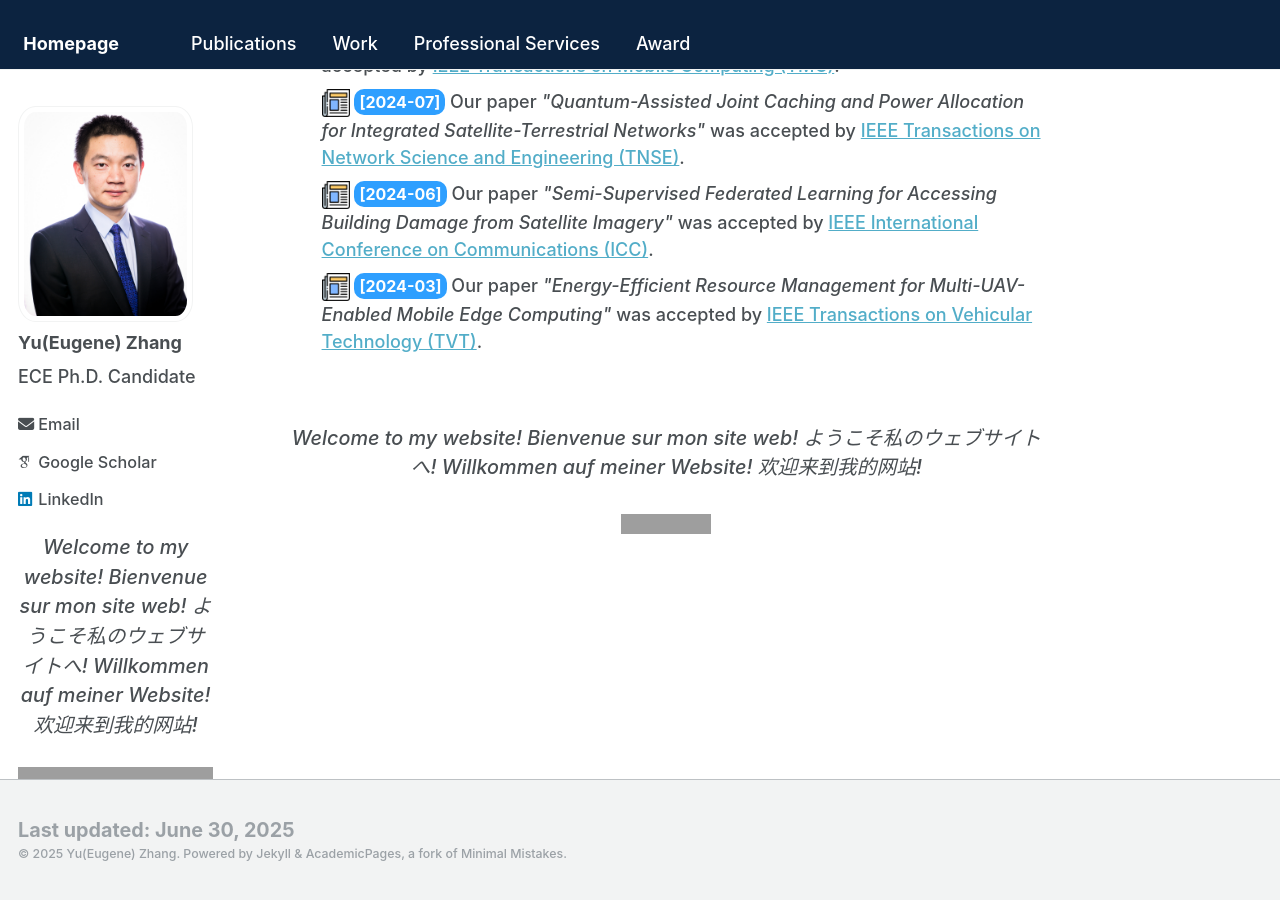
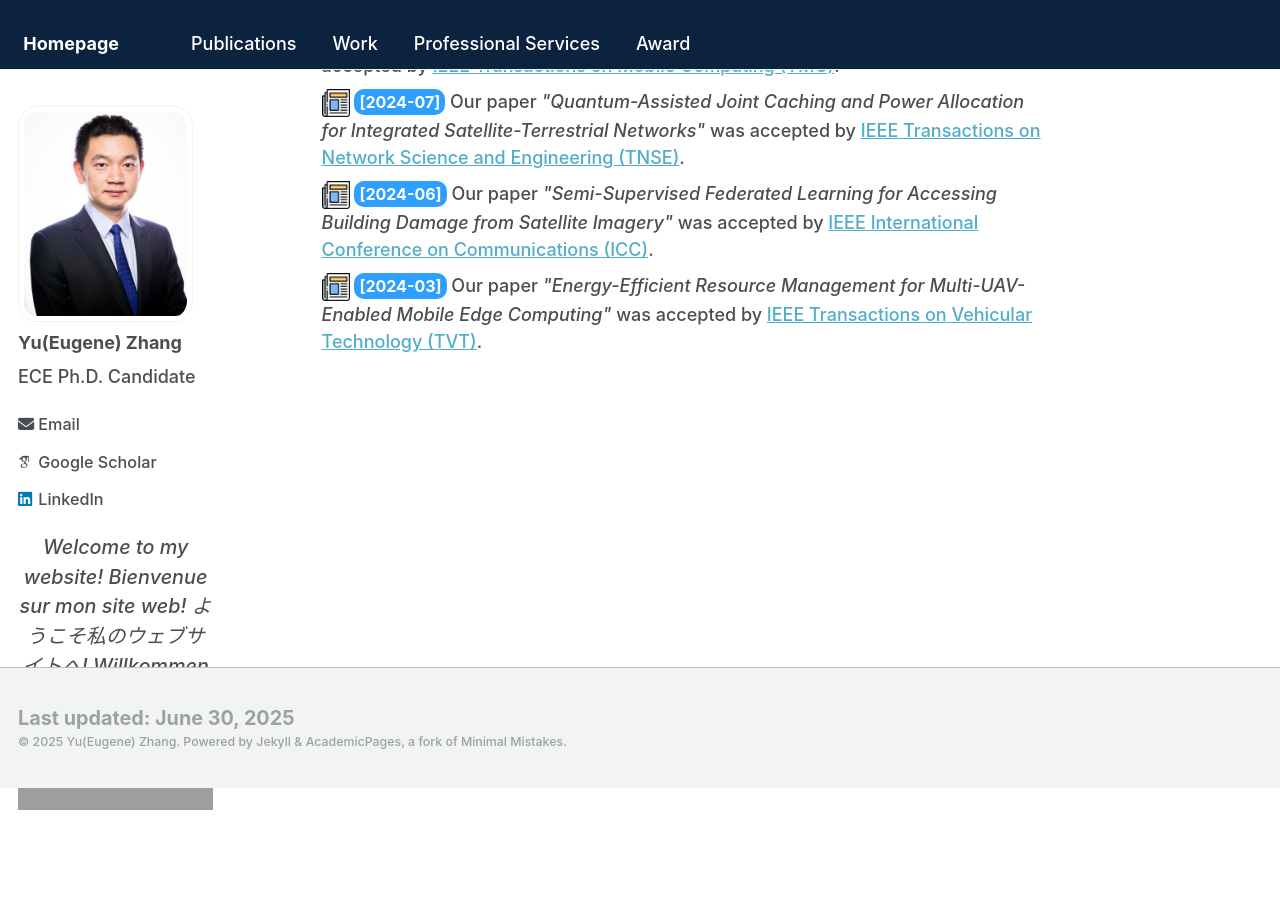
Before and after one commit to Yu-Zhang-Eugene/yu-zhang-eugene.github.io, a Jekyll site: the page built from _pages/about.md, in a window 1280 px wide and 900 px high, scrolled down 945 px. Built offline with Jekyll 4.4.1, drawn with Linux system fonts in a browser that asks for light colours; some web fonts are replaced; grey boxes are pictures that could not be loaded.

Commit message:
Update about.md

```diff
--- a/_pages/about.md
+++ b/_pages/about.md
@@ -60,12 +60,3 @@ Recent News
 </details>
 
 <p>&nbsp;</p>
-
-
-<p style="text-align: center; font-style: italic; font-size: 1.1em;">
-  Welcome to my website! Bienvenue sur mon site web! ようこそ私のウェブサイトへ! Willkommen auf meiner Website! 欢迎来到我的网站!
-</p>
-
-<div style="text-align: center; margin-top: 1em;">
-  <a href="https://yu-zhang-eugene.github.io/"  title="ClustrMaps"><img src="//www.clustrmaps.com/map_v2.png?d=zKc_Tje-V2kL8v3E5VNlmje6haTJwfpaiZ3kF1SPXCg&cl=ffffff" /></a>
-</div>
```
